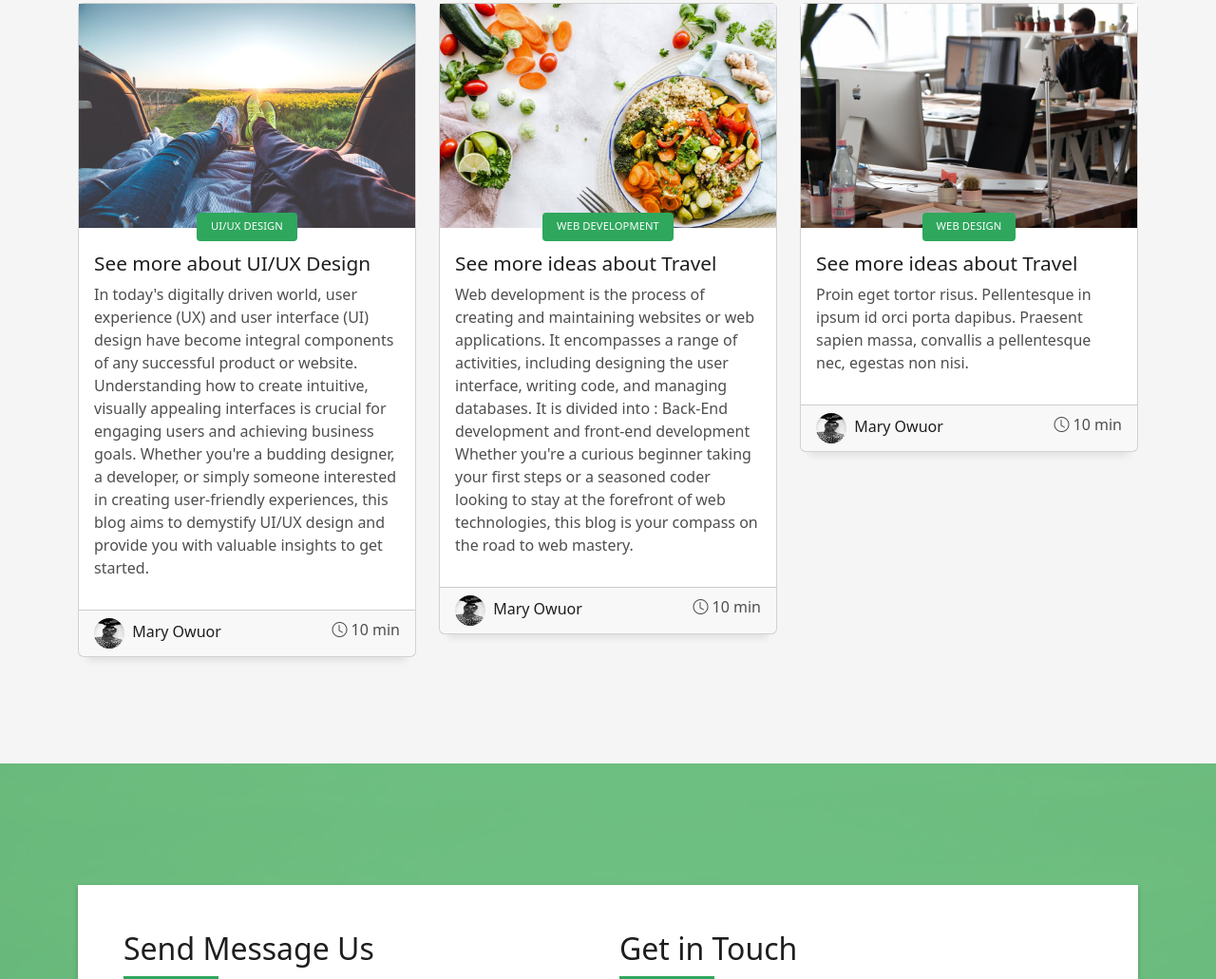
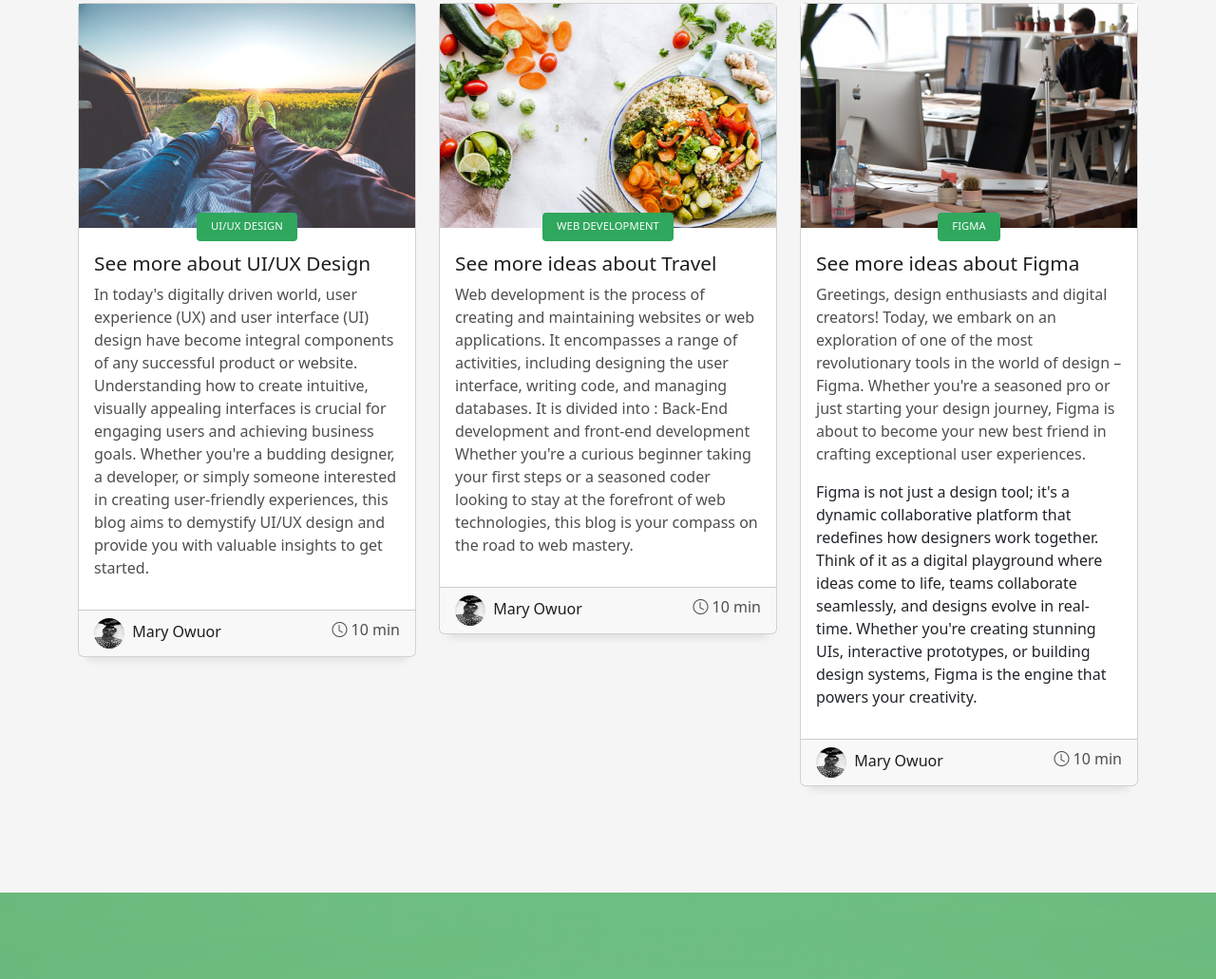
Before and after one commit to maryakinyi/folio1, a plain HTML site: page index.html in a window 1280 px wide. Shown: the part 5092-6123 px from the top of the page at 95% size. Drawn offline with Linux system fonts and the light colour scheme.

Commit message:
Your commit message here

```diff
--- a/index.html
+++ b/index.html
@@ -615,14 +615,15 @@
               <div class="card-body">
                 <div class="card-category-box">
                   <div class="card-category">
-                    <h6 class="category">Web Design</h6>
+                    <h6 class="category">Figma</h6>
                   </div>
                 </div>
-                <h3 class="card-title"><a href="blog-single.html">See more ideas about Travel</a></h3>
+                <h3 class="card-title"><a href="blog-single.html">See more ideas about Figma</a></h3>
                 <p class="card-description">
-                  Proin eget tortor risus. Pellentesque in ipsum id orci porta dapibus. Praesent sapien massa, convallis
-                  a pellentesque nec,
-                  egestas non nisi.
+                  Greetings, design enthusiasts and digital creators! Today, we embark on an exploration of one of the most revolutionary tools in the world of design
+                   – Figma. Whether you're a seasoned pro or just starting your design journey,
+                  Figma is about to become your new best friend in crafting exceptional user experiences.
+                  <p>Figma is not just a design tool; it's a dynamic collaborative platform that redefines how designers work together. Think of it as a digital playground where ideas come to life, teams collaborate seamlessly, and designs evolve in real-time. Whether you're creating stunning UIs, interactive prototypes, or building design systems, Figma is the engine that powers your creativity.</p>
                 </p>
               </div>
               <div class="card-footer">
```
Also changed, not shown: Readme.txt.
